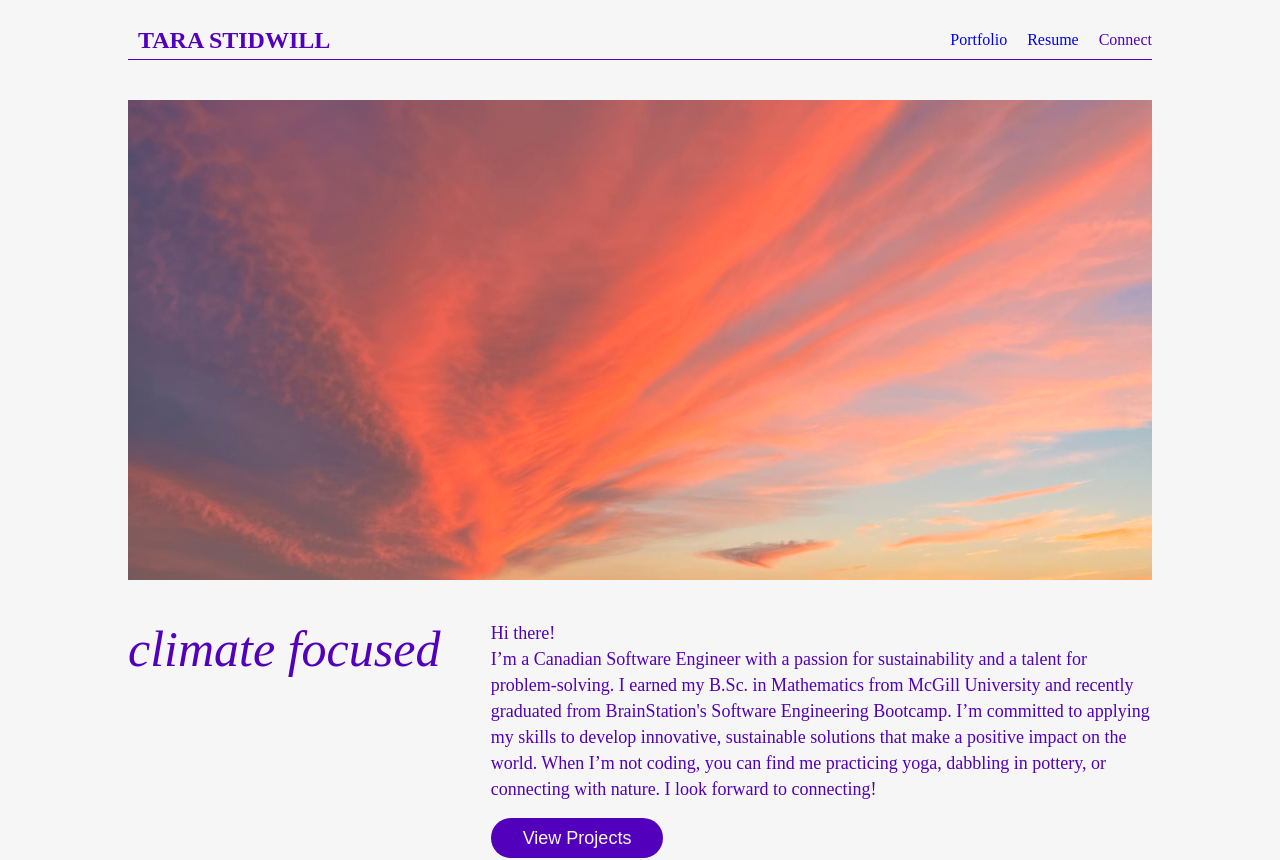
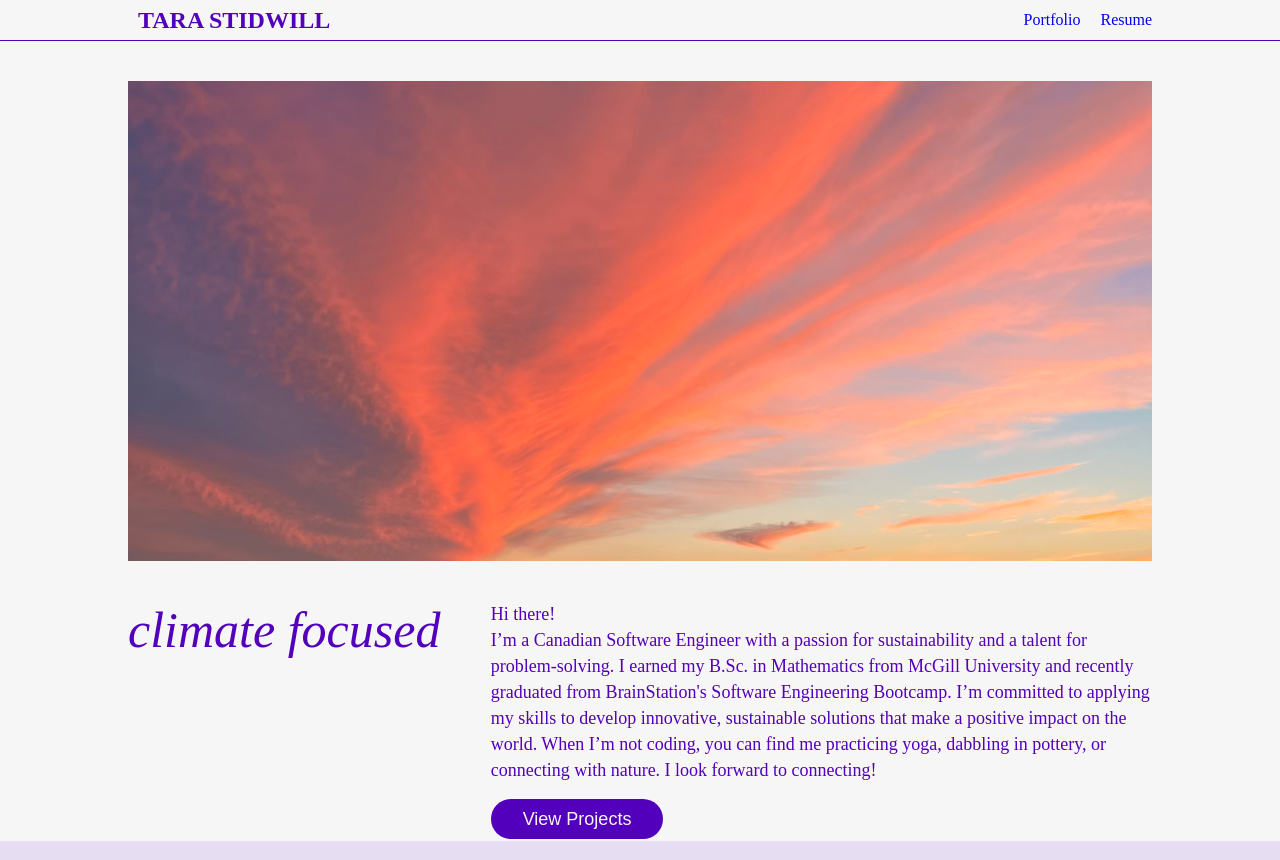
Before and after one commit to tstidwill/portfolio-client, a React (Vite) app: page / in a window 1280 px wide. Shown: the top 860 px of the page. Built offline with nearby package versions, Linux system fonts and the light colour scheme; a web font is replaced by a local one.

Commit message:
Update margin and padding

```diff
--- a/src/components/Header/Header.jsx
+++ b/src/components/Header/Header.jsx
@@ -23,7 +23,6 @@ export default function Header() {
             Resume
           </a>
         </li>
-        <li className="header__listitem">Connect</li>
       </ul>
     </section>
   );
--- a/src/components/Header/Header.scss
+++ b/src/components/Header/Header.scss
@@ -5,30 +5,26 @@
   display: flex;
   flex-direction: column;
   align-items: center;
-  margin: 20px 10%;
+  padding: 20px 10%;
   border-bottom: 1px solid $dark;
-  height: 5vh;
 
   @include tablet {
+    height: 5vh;
     flex-direction: row;
     justify-content: space-between;
   }
 
   &__logo {
     margin: 10px;
+    flex: 1;
   }
 
   &__directory {
     display: flex;
     flex-direction: row;
     justify-content: space-between;
-    margin-bottom: 10px;
     gap: 20px;
     list-style-type: none;
-
-    @include tablet {
-      margin: 0;
-    }
   }
 
   &__link {
```
